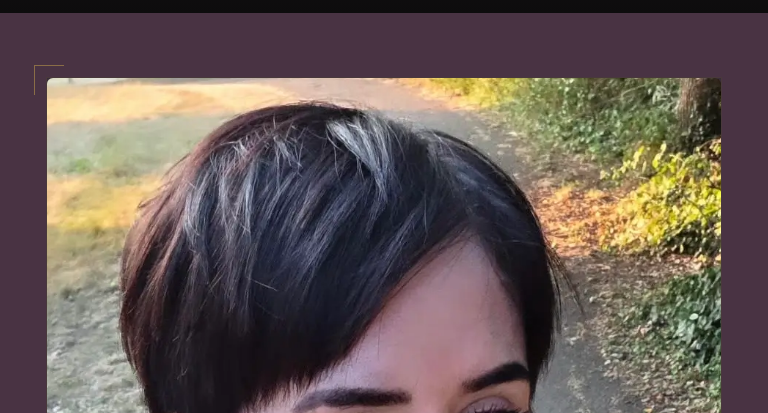
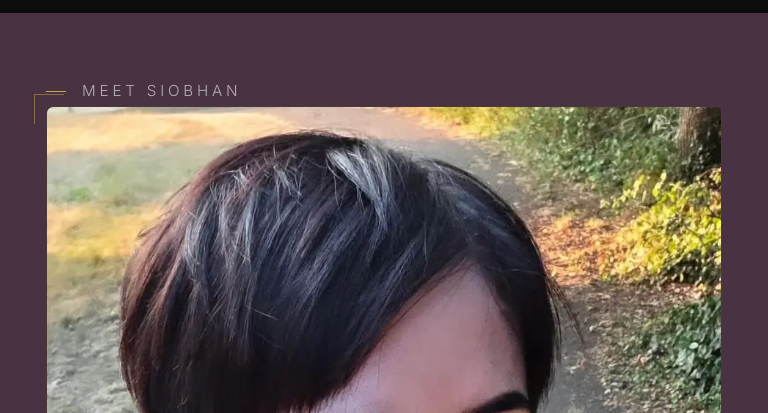
Before and after one commit to Louiseskinner01/shivla-hairdressing, a plain HTML site: page index.html in a window 768 px wide. Shown: the part 387-800 px from the top of the page. Drawn offline with nearby package versions, Linux system fonts and the light colour scheme.

Commit message:
Comment social links from footer as theyre not required at this stage

```diff
--- a/assets/css/stylesheet.css
+++ b/assets/css/stylesheet.css
@@ -301,6 +301,13 @@
       border-radius: 6px;
   }
 
+    #bio-img-text{
+      color: rgba(255,255,255,0.6);
+      line-height: 1.9;
+      font-size: 0.95rem;
+      font-weight: 300;
+      margin: 0%;
+    }
 
     /* Gold corner accents */
     .about-image-frame::before,
@@ -433,7 +440,7 @@
 
     /* ===== WORK / GALLERY ===== */
     #work {
-      padding: 4rem 6%;
+      padding: 2rem 6%;
       background: var(--off-black);
     }
 
@@ -732,8 +739,12 @@
 
       .work-imgs {
         height: 300px;
-    }
+     }
 
+     #bio-img-text{
+      margin-bottom: 20px !important;
+      margin-top: 0px;
+     }
 
       .about-stats {
         grid-template-columns: repeat(3, 1fr);
@@ -765,6 +776,8 @@
         grid-template-columns: 1fr 1fr;
 
        }
-
+       #bio-img-text{
+        margin: 0px !important;
+       }
 
     }
--- a/index.html
+++ b/index.html
@@ -42,8 +42,12 @@
 
   <!-- ABOUT -->
   <section id="about">
+    <p id="bio-img-text" class="section-eyebrow">Meet Siobhan</p>
+
     <div class="about-grid">
+
       <div class="about-image-frame fade-in">
+
         <div class="about-image-placeholder">
           <!--<i class="fas fa-user"></i>-->
           <img id="bio-img" src="assets/images/shivla-bio.webp" alt="image of client hair style">
@@ -274,11 +278,14 @@
   <footer>
     <a href="#hero" class="footer-logo">SHIVL<span>A</span></a>
     <p>© 2026 SHIVLA Hairdressing. All rights reserved. Built by <a href="https://louiseskinner01.github.io/portfolio/" target="_blank">Louise Skinner</a></p>
-    <div class="footer-socials">
+
+    <!--
+      <div class="footer-socials">
       <a href="#" aria-label="Instagram"><i class="fab fa-instagram"></i></a>
       <a href="#" aria-label="TikTok"><i class="fab fa-tiktok"></i></a>
       <a href="#" aria-label="Facebook"><i class="fab fa-facebook"></i></a>
     </div>
+  -->
   </footer>
 
   <script>
```
